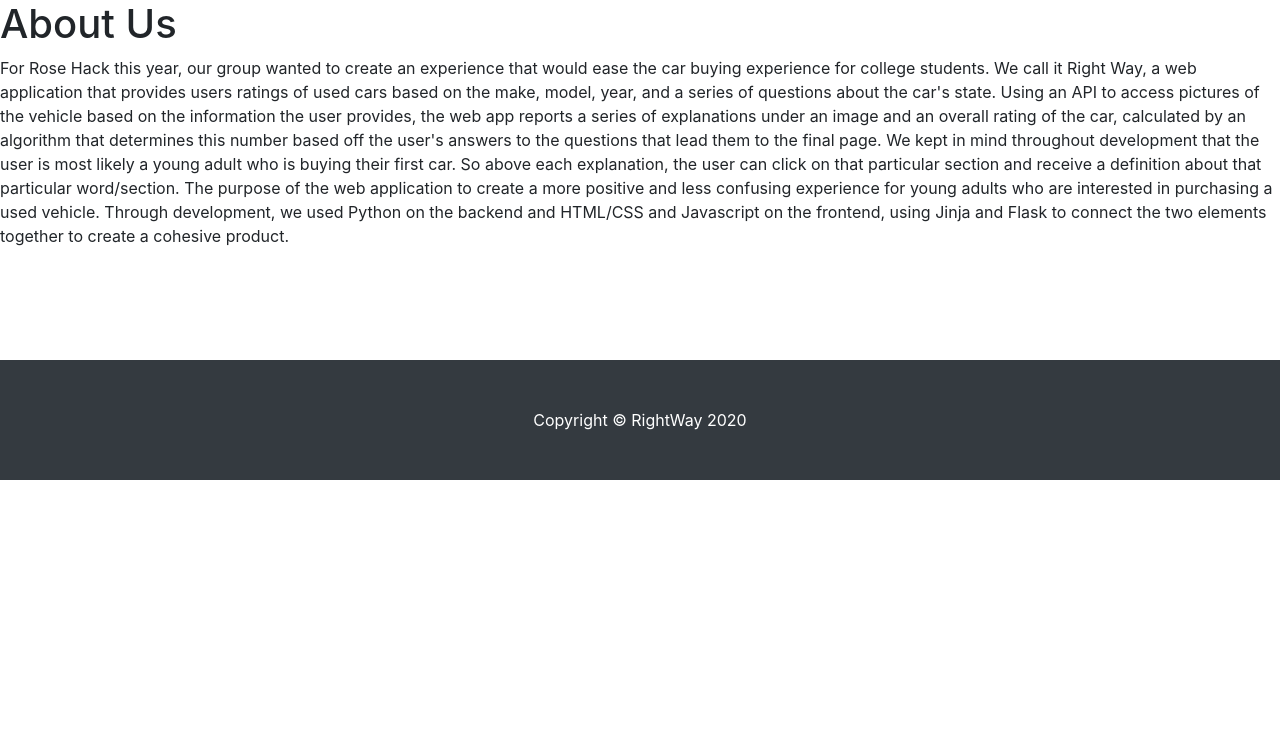
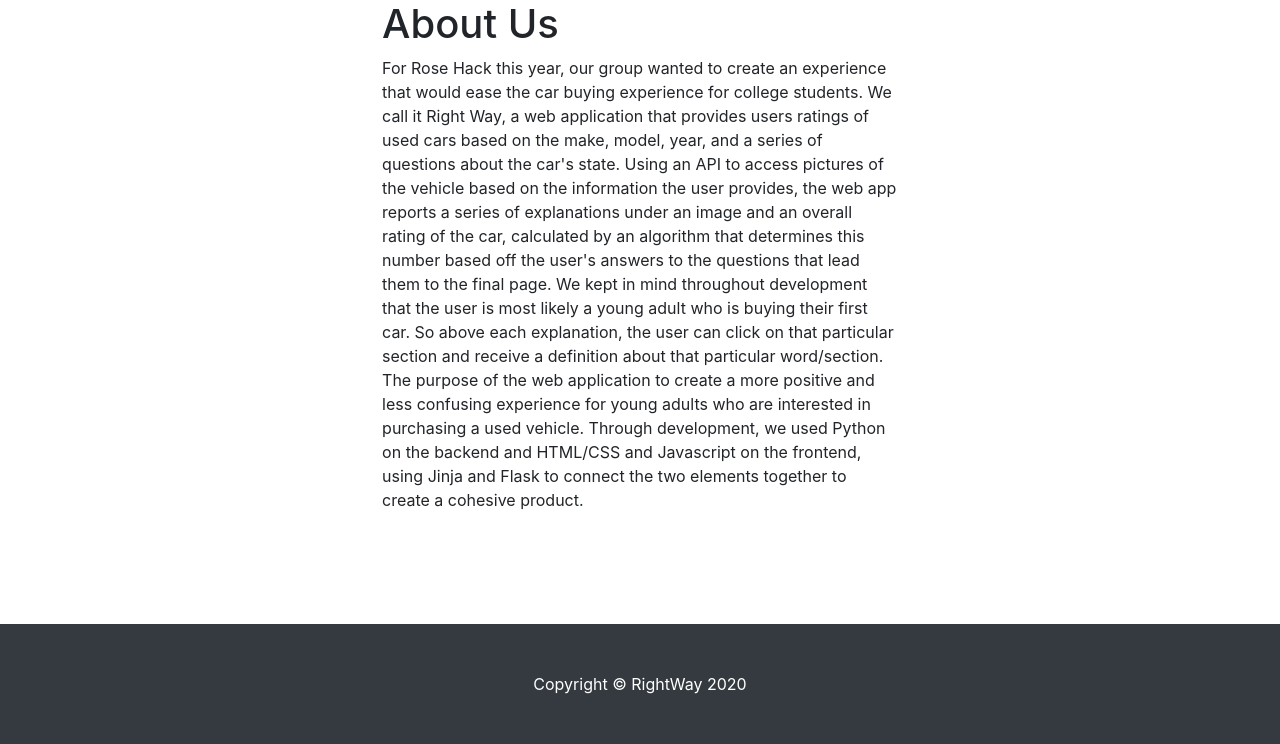
Before and after one commit to katherine81779/right-way, a Flask app: page /about in a window 1280 px wide. Shown: the part 56-800 px from the top of the page. Run offline with Flask 2, Linux system fonts and the light colour scheme; some libraries are stand-ins or nearby versions.

Commit message:
Edited some html and added asset folder

```diff
--- a/Templates/about.html
+++ b/Templates/about.html
@@ -1,5 +1,6 @@
 <!DOCTYPE html>
 <html>
+
 <head>
 </head>
 
@@ -8,15 +9,29 @@
     {% include 'header.html' %}
 
     <!--Page Content-->
-    <h1>About Us</h1>
-    <p>For Rose Hack this year, our group wanted to create an experience that would ease the car buying experience for college students. We call it Right Way, a web application that provides users ratings of used cars based on the make, model, year, and a series of questions about the car's state.
+    <div class="row">
+        <div class="col-sm-9 col-md-7 col-lg-5 mx-auto">
+            <h1>About Us</h1>
+            <p>For Rose Hack this year, our group wanted to create an experience that would ease the car buying
+                experience for college students. We call it Right Way, a web application that provides users ratings of
+                used cars based on the make, model, year, and a series of questions about the car's state.
 
-        Using an API to access pictures of the vehicle based on the information the user provides, the web app reports a series of explanations under an image and an overall rating of the car, calculated by an algorithm that determines this number based off the user's answers to the questions that lead them to the final page. We kept in mind throughout development that the user is most likely a young adult who is buying their first car. So above each explanation, the user can click on that particular section and receive a definition about that particular word/section. The purpose of the web application to create a more positive and less confusing experience for young adults who are interested in purchasing a used vehicle.
+                Using an API to access pictures of the vehicle based on the information the user provides, the web app
+                reports a series of explanations under an image and an overall rating of the car, calculated by an
+                algorithm that determines this number based off the user's answers to the questions that lead them to
+                the final page. We kept in mind throughout development that the user is most likely a young adult who
+                is buying their first car. So above each explanation, the user can click on that particular section and
+                receive a definition about that particular word/section. The purpose of the web application to create a
+                more positive and less confusing experience for young adults who are interested in purchasing a used
+                vehicle.
 
-        Through development, we used Python on the backend and HTML/CSS and Javascript on the frontend, using Jinja and Flask to connect the two elements together to create a cohesive product.
-    </p>
-
+                Through development, we used Python on the backend and HTML/CSS and Javascript on the frontend, using
+                Jinja and Flask to connect the two elements together to create a cohesive product.
+            </p>
+        </div>
+    </div>
     <br><br><br><br>
     {% include 'footer.html' %}
 </body>
+
 </html>
```
Also changed, not shown: Templates/assets/right-away-logo.png (added), Templates/assets/right-away-logo.svg (added), 3 other files.
